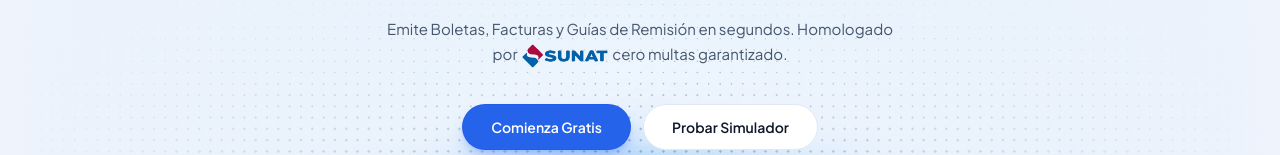
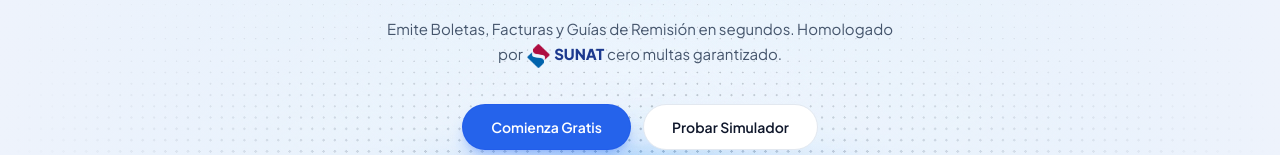
Before and after one commit to CODLuisP/ladingFactuFly, a React (Vite) app: page / in a window 1280 px wide. Shown: the part 232-387 px from the top of the page. Built offline with nearby package versions, Linux system fonts and the light colour scheme.

Commit message:
Cambiar hero

```diff
--- a/src/components/Hero.tsx
+++ b/src/components/Hero.tsx
@@ -261,6 +261,7 @@ export default function Hero() {
                 <p className="text-[15px] text-white/60 max-w-lg mx-auto leading-relaxed mb-9">
                   Emite Boletas, Facturas y Guías de Remisión en segundos. Homologado por{' '}
                   <img src={sunatLogo} alt="SUNAT" className="inline h-6 align-middle mx-0.5" />{' '}
+                  <span className="font-extrabold text-white">SUNAT</span>{' '}
                   cero multas garantizado.
                 </p>
 
@@ -352,6 +353,7 @@ export default function Hero() {
               <p className="text-[15px] text-slate-600 max-w-lg mx-auto leading-relaxed mb-9">
                 Emite Boletas, Facturas y Guías de Remisión en segundos. Homologado por{' '}
                 <img src={sunatLogo} alt="SUNAT" className="inline h-6 align-middle mx-0.5" />{' '}
+                <span className="font-extrabold text-blue-900">SUNAT</span>{' '}
                 cero multas garantizado.
               </p>
 
```
Also changed, not shown: src/public/sunat.png.
